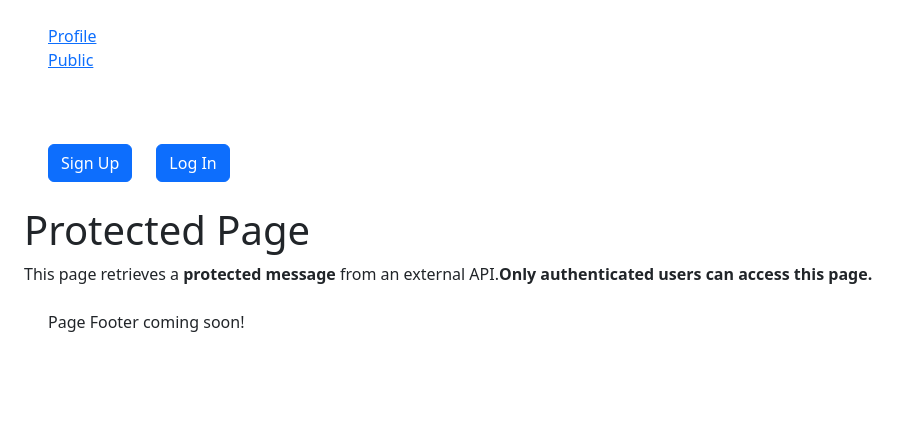
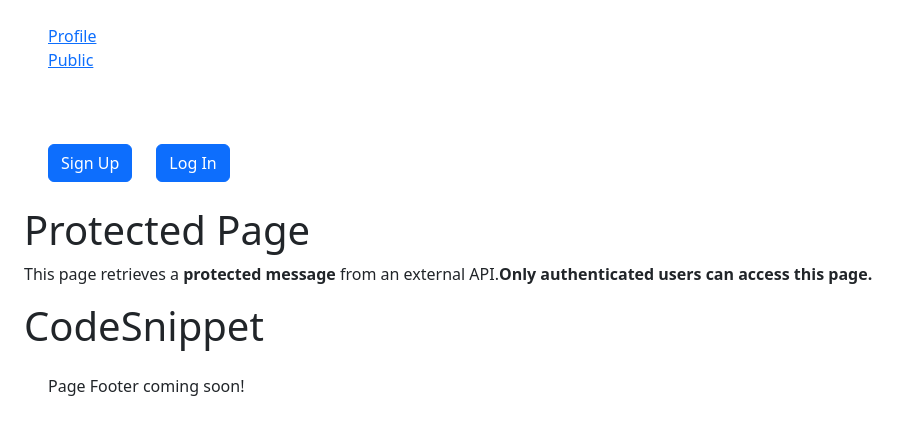
Before and after one commit to DouglasVDM/court-booking-app, a React (Vite) app: page /protected in a window 1280 px wide. Shown: the top 434 px of the page, without its empty margins (0-909 px from the left). Built offline with nearby package versions, Linux system fonts and the light colour scheme; no server answers.

Commit message:
CodeSnippet

```diff
--- a/src/pages/ProtectedPage.jsx
+++ b/src/pages/ProtectedPage.jsx
@@ -1,6 +1,7 @@
 import React, { useEffect, useState } from "react";
 import  PageLayout  from "../components/PageLayout";
 import { getProtectedResource } from "../services/message-service";
+import CodeSnippet from "../components/CodeSnippet";
 
 
 const ProtectedPage = () => {
@@ -49,6 +50,7 @@ const ProtectedPage = () => {
             </span>
           </p>
         </div>
+        <CodeSnippet title="Protected Message" code={message} />
       </div>
     </PageLayout>
   );
```
